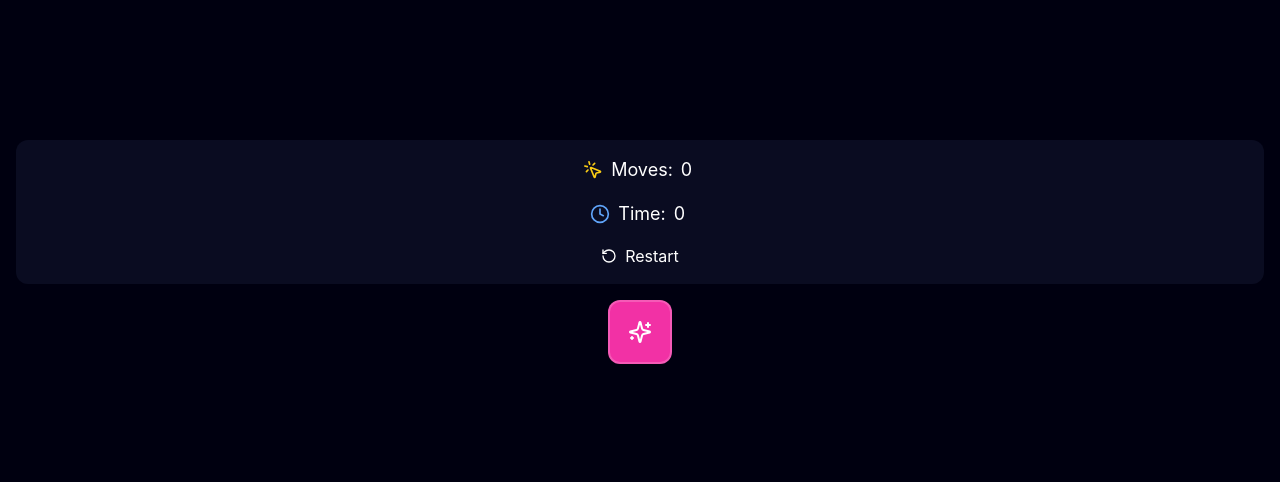
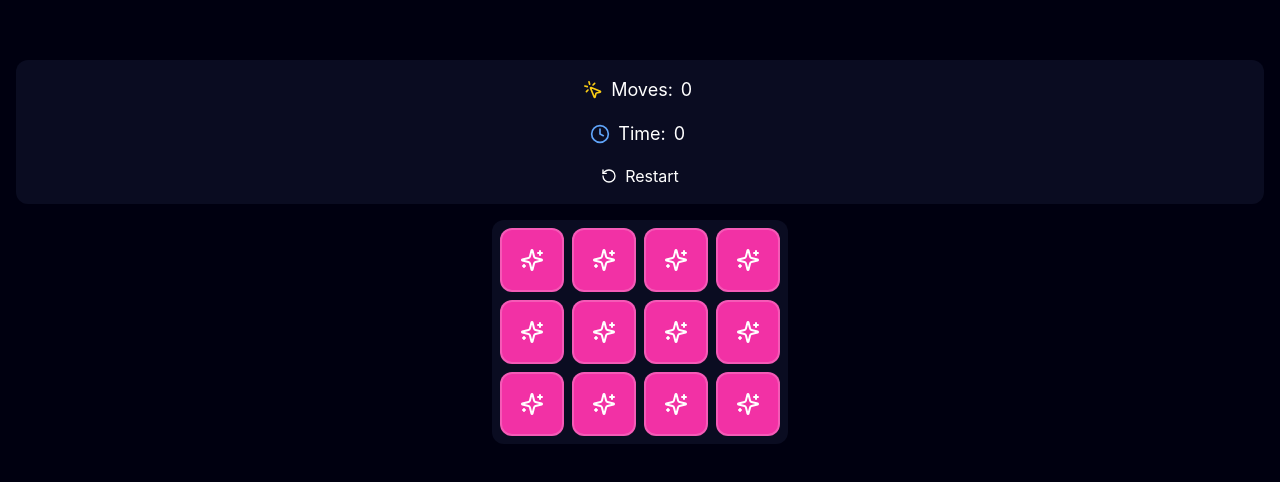
Before and after one commit to CriptX-42/memory-game, a React (Vite) app: page / in a window 1280 px wide. Shown: the part 148-630 px from the top of the page. Built offline with nearby package versions, Linux system fonts and the light colour scheme.

Commit message:
✨  - Criando game board

```diff
--- a/src/App.tsx
+++ b/src/App.tsx
@@ -1,11 +1,11 @@
-import Card from "@/components/Card";
 import ScoreBoard from "./components/ScoreBoard";
+import GameBoard from "./components/GameBoard";
 
 function App() {
   return (
     <div className="flex min-h-screen w-full flex-col items-center justify-center gap-4 bg-blue-200 p-4">
       <ScoreBoard moves={0} time={0} onRestart={() => {}} />
-      <Card />
+      <GameBoard />
     </div>
   );
 }
--- a/src/components/Card.tsx
+++ b/src/components/Card.tsx
@@ -8,7 +8,11 @@ const CARD_STYLES = {
   front: "rotate-y-180 border-purple-200 bg-white",
 };
 
-function Card() {
+type CardProps = {
+  emoji: string;
+};
+
+function Card({ emoji }: CardProps) {
   const [isFlipped, setIsFlipped] = useState(false);
 
   const handleClick = () => {
@@ -30,7 +34,7 @@ function Card() {
         </div>
 
         {/* Card front */}
-        <div className={cn(CARD_STYLES.base, CARD_STYLES.front)}>🍬</div>
+        <div className={cn(CARD_STYLES.base, CARD_STYLES.front)}>{emoji}</div>
       </div>
     </div>
   );
--- /dev/null
+++ b/src/components/GameBoard.tsx
@@ -0,0 +1,24 @@
+import Card from "./Card";
+
+const EMOJIS = ["🍭", "🍬", "🍫", "🧁", "🍪", "🍩"] as const;
+
+const CARDS = [...EMOJIS, ...EMOJIS]
+  .sort(() => Math.random() - 0.5)
+  .map((emoji, index) => ({
+    id: index,
+    emoji,
+    isFlipped: false,
+    isMatched: false,
+  }));
+
+function GameBoard() {
+  return (
+    <div className="grid grid-cols-4 gap-2 rounded-xl bg-blue-100 p-2">
+      {CARDS.map((card) => (
+        <Card key={card.id} {...card} />
+      ))}
+    </div>
+  );
+}
+
+export default GameBoard;
```
